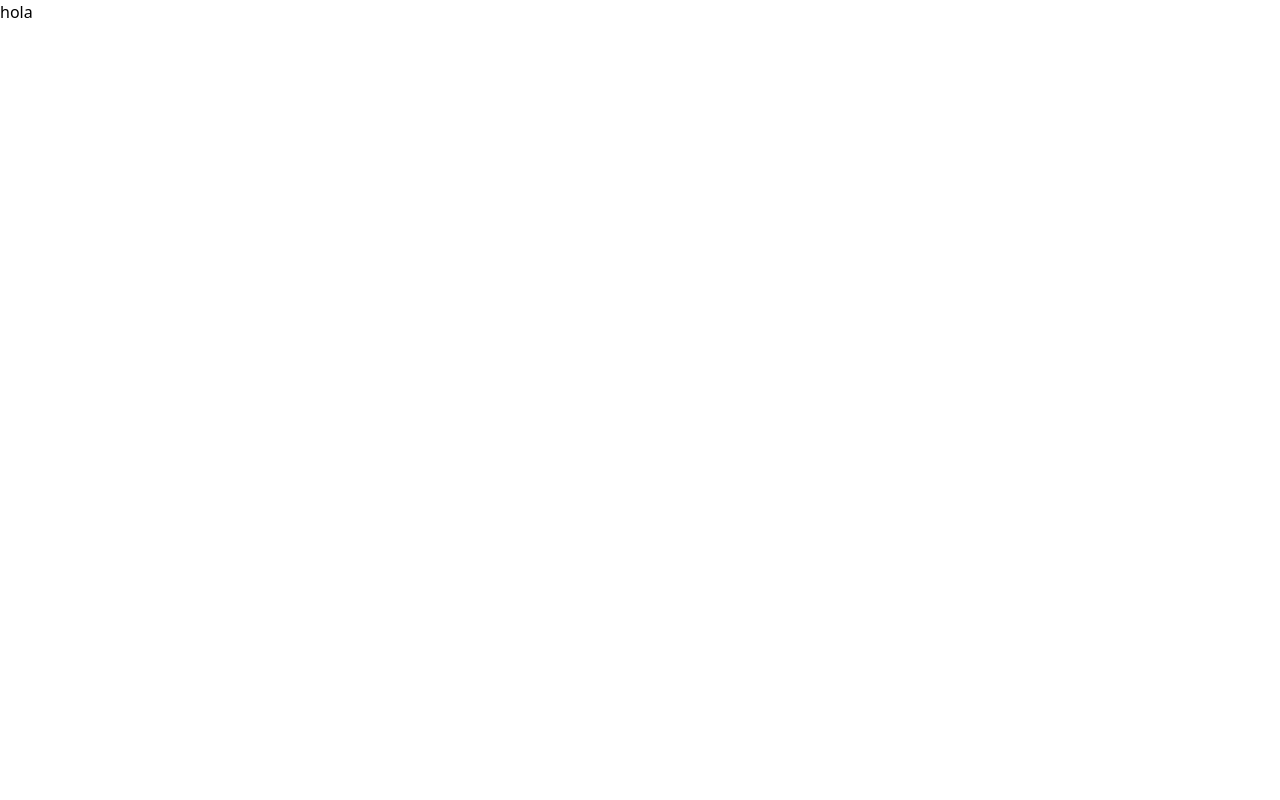
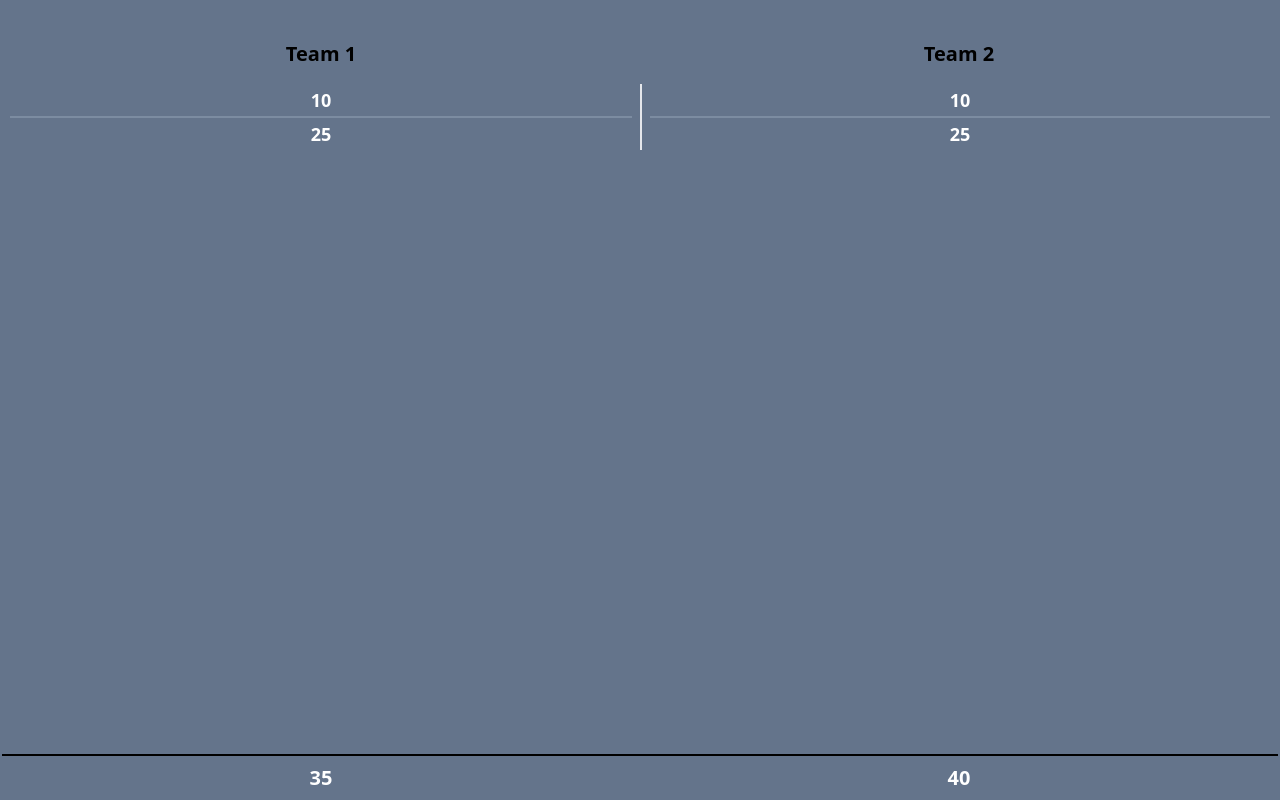
Before and after one commit to franklinogf/dominoes-score, a React (Vite) app: page / in a window 1280 px wide. Built offline with nearby package versions, Linux system fonts and the light colour scheme.

Commit message:
Created sections

```diff
--- a/src/App.tsx
+++ b/src/App.tsx
@@ -1,3 +1,13 @@
+import { Header } from './sections/Header'
+import { ScoreList } from './sections/ScoreList'
+import { ScoreTotal } from './sections/ScoreTotal'
+
 export default function App() {
-  return <h1>hola</h1>
+  return (
+    <main className='min-h-dvh bg-slate-500 flex flex-col px-0.5'>
+      <Header />
+      <ScoreList />
+      <ScoreTotal />
+    </main>
+  )
 }
--- /dev/null
+++ b/src/sections/Header.tsx
@@ -0,0 +1,8 @@
+export function Header() {
+  return (
+    <header className='flex justify-around pt-10 sticky'>
+      <h1 className='text-xl font-bold'>Team 1</h1>
+      <h1 className='text-xl font-bold'>Team 2</h1>
+    </header>
+  )
+}
--- /dev/null
+++ b/src/sections/ScoreList.tsx
@@ -0,0 +1,14 @@
+export function ScoreList() {
+  return (
+    <section className='grid grid-cols-2 mt-4 divide-x-2'>
+      <article className='grid text-center divide-y-2 divide-slate-400/50 px-2'>
+        <span className='font-semibold text-lg text-white py-0.5'>10</span>
+        <span className='font-semibold text-lg text-white py-0.5'>25</span>
+      </article>
+      <article className='grid text-center divide-y-2 divide-slate-400/50 px-2'>
+        <span className='font-semibold text-lg text-white py-0.5'>10</span>
+        <span className='font-semibold text-lg text-white py-0.5'>25</span>
+      </article>
+    </section>
+  )
+}
--- /dev/null
+++ b/src/sections/ScoreTotal.tsx
@@ -0,0 +1,8 @@
+export function ScoreTotal() {
+  return (
+    <section className='grid grid-cols-2 justify-center text-center border-t-2 border-t-black py-2 mt-auto'>
+      <span className='font-extrabold text-xl text-white'>35</span>
+      <span className='font-extrabold text-xl text-white'>40</span>
+    </section>
+  )
+}
```
